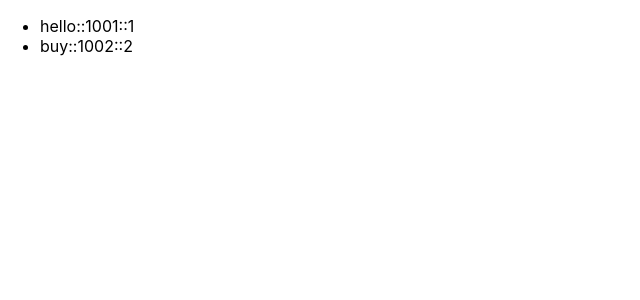
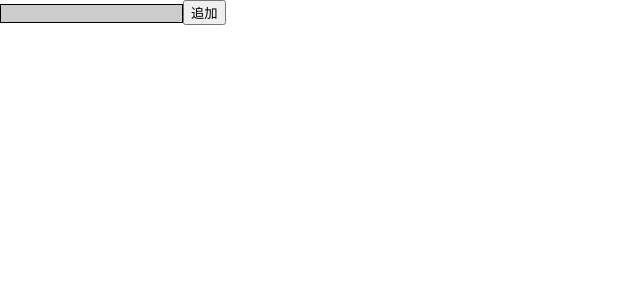
Before and after one commit to masashi49/redux-todo, a React (Create React App) app in the folder test-todo/: page / in a window 1280 px wide. Shown: the top 300 px of the page, without its empty margins (0-640 px from the left). Built offline with nearby package versions, Linux system fonts and the light colour scheme.

Commit message:
todolistができたので、次は中身を見ていく

```diff
--- /dev/null
+++ b/test-todo/src/add-todo.css
@@ -0,0 +1,4 @@
+.add-todo-input {
+  border: 1px solid #000;
+  background: #ccc;
+}
--- a/test-todo/src/components/App.js
+++ b/test-todo/src/components/App.js
@@ -1,10 +1,12 @@
 import React from 'react';
+import AddTodo from '../containers/AddTodo'
 import VisibleTodoList from '../containers/VisibleTodoList'
 
 // import logo from './logo.svg';
 // import Test from "./test";
 const App = () => (
   <div>
+    <AddTodo />
     <VisibleTodoList />
   </div>
 )
--- a/test-todo/src/components/Todo.js
+++ b/test-todo/src/components/Todo.js
@@ -4,9 +4,11 @@ import PropTypes from 'prop-types';
 /** 分割代入でobjのkeyを直接指定してvalueを受け取って吐き出す
  * var { text, inu, id } = todo ←これと同じ
 */
-const Todo = ({ text, inu, id }) => (
+const Todo = ({ id, text, inu }) => (
   <li>
-    {text}::{inu}::{id}
+    id:{id} <br />
+    text:{text} <br />
+    inu:{inu}:
   </li>
 )
 
--- a/test-todo/src/components/TodoList.js
+++ b/test-todo/src/components/TodoList.js
@@ -2,9 +2,9 @@ import React from 'react';
 import Todo from './Todo';
 import PropTypes from 'prop-types'; //reactの中からではなく、prop-typesという　別のもので呼び出す必要がある
 
-const TodoList = (todos) => ( //mapStateToPropsの内容をtodosとして受け取る { todos: state.todos }
+const TodoList = ({ todos }) => ( //mapStateToPropsの内容をtodosとして受け取る { todos: state.todos }
   <ul>
-    {todos.todos.map((todo) =>
+    {todos.map((todo) =>
       <Todo
         key={todo.id}
         {...todo} //分割代入で子コンポーネントへ渡す
--- /dev/null
+++ b/test-todo/src/containers/AddTodo.js
@@ -0,0 +1,29 @@
+import React from 'react';
+import { connect } from 'react-redux';
+import { addTodo } from '../actions'; // export const で addTodo 返してる
+import '../add-todo.css';
+
+let AddTodo = ({ dispatch }) => { // 分割代入でdispatchを直接受け取る
+  let input;
+  let id = 0;
+
+  return (
+    <div>
+
+      <input className="add-todo-input" ref={node => { // refでinputのtarget情報を全部取得
+        input = node
+      }} />
+
+      <button onClick={() => {
+        dispatch(addTodo(++id, input.value)) //valueだけを使う
+        input.value = ''
+      }}>
+        追加
+      </button>
+    </div>
+  )
+}
+
+AddTodo = connect()(AddTodo)
+
+export default AddTodo
--- a/test-todo/src/containers/VisibleTodoList.js
+++ b/test-todo/src/containers/VisibleTodoList.js
@@ -2,10 +2,7 @@ import { connect } from 'react-redux'
 import TodoList from '../components/TodoList'
 
 const mapStateToProps = (state) => {
-  console.log(`----`)
-  console.log(state)
-  console.log(`----`)
-  return { todos: state.todos } //state.todosのみ、todosという名前で渡るようにしている
+  return { todos: state.todos } //state全体の中から、todosのみ、todosという名前で渡るようにしている
 }
 
 //connectについては挙動をもう少し理解する mapStateToPropsえ返したstateを、使えるようにするカリー魔法？
--- a/test-todo/src/index.js
+++ b/test-todo/src/index.js
@@ -4,7 +4,7 @@ import './index.css';
 import { Provider } from 'react-redux' //Reduxの store を使用できるように
 import { createStore } from 'redux'
 import todo from "./reducers"; // index.jsをtodoという名前で読み込んでいる
-import { addTodo } from './actions'
+//import { addTodo } from './actions'
 import App from './components/App';
 
 let store = createStore(todo) // storeにtodoのreducerを食わせる
@@ -14,11 +14,11 @@ let store = createStore(todo) // storeにtodoのreducerを食わせる
  * store.dispatchを通して、reducersにactionを渡す
  * action クリエイターであるaddTodoをよぶ、actionのタイプを読みとり、storeに食わせたreducersのswitchが反応する
  */
-store.dispatch(addTodo(1, 'hello'))
-console.log(store.getState())
+// store.dispatch(addTodo(1, 'hello'))
+// console.log(store.getState())
 
-store.dispatch(addTodo(2, 'buy'))
-console.log(store.getState())
+// store.dispatch(addTodo(2, 'buy'))
+// console.log(store.getState())
 
 render(
   <Provider store={store}>
--- a/test-todo/src/reducers/todos.js
+++ b/test-todo/src/reducers/todos.js
@@ -2,7 +2,7 @@ const todo = (state, action) => {
     return {
         id: action.id,
         text: action.text,
-        inu: action.inu
+        inu: action.id + 1000,
     }
 }
 
```
